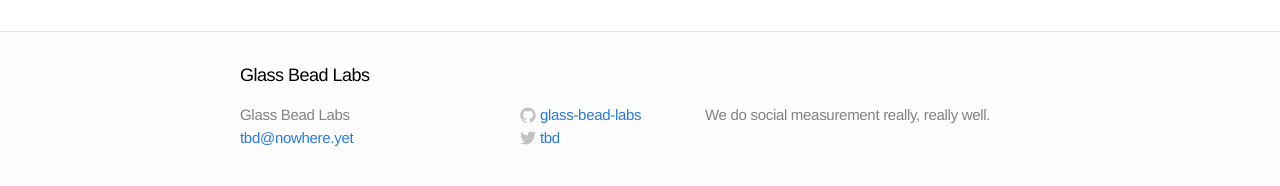
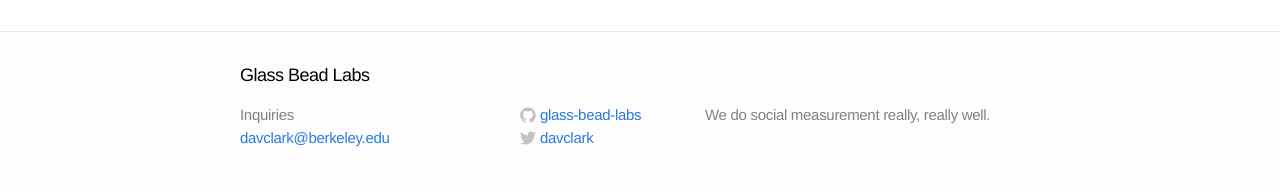
Before and after one commit to glass-bead-labs/bead.glass, a Jekyll site: the page built from index.html, in a window 1280 px wide. Shown: the part 429-615 px from the top of the page. Built offline with Jekyll 4.4.1, drawn with Linux system fonts in a browser that asks for light colours.

Commit message:
Updates to loose ends

```diff
--- a/_config.yml
+++ b/_config.yml
@@ -1,10 +1,10 @@
 # Site settings
 title: Glass Bead Labs
-email: tbd@nowhere.yet
+email: davclark@berkeley.edu
 description: "We do social measurement really, really well."
 baseurl: ""
-url: "http://yourdomain.com"
-twitter_username: tbd
+url: "http://bead.glass"
+twitter_username: davclark
 github_username: glass-bead-labs
 
 # Build settings
--- a/_includes/footer.html
+++ b/_includes/footer.html
@@ -6,7 +6,7 @@
 
     <div class="footer-col-1 column">
       <ul>
-        <li>{{ site.title }}</li>
+        <li>Inquiries</li>
         <li><a href="mailto:{{ site.email }}">{{ site.email }}</a></li>
       </ul>
     </div>
--- a/feed.xml
+++ b/feed.xml
@@ -1,5 +1,4 @@
 ---
-layout: none
 ---
 <?xml version="1.0" encoding="UTF-8"?>
 <rss version="2.0" xmlns:atom="http://www.w3.org/2005/Atom">
```
